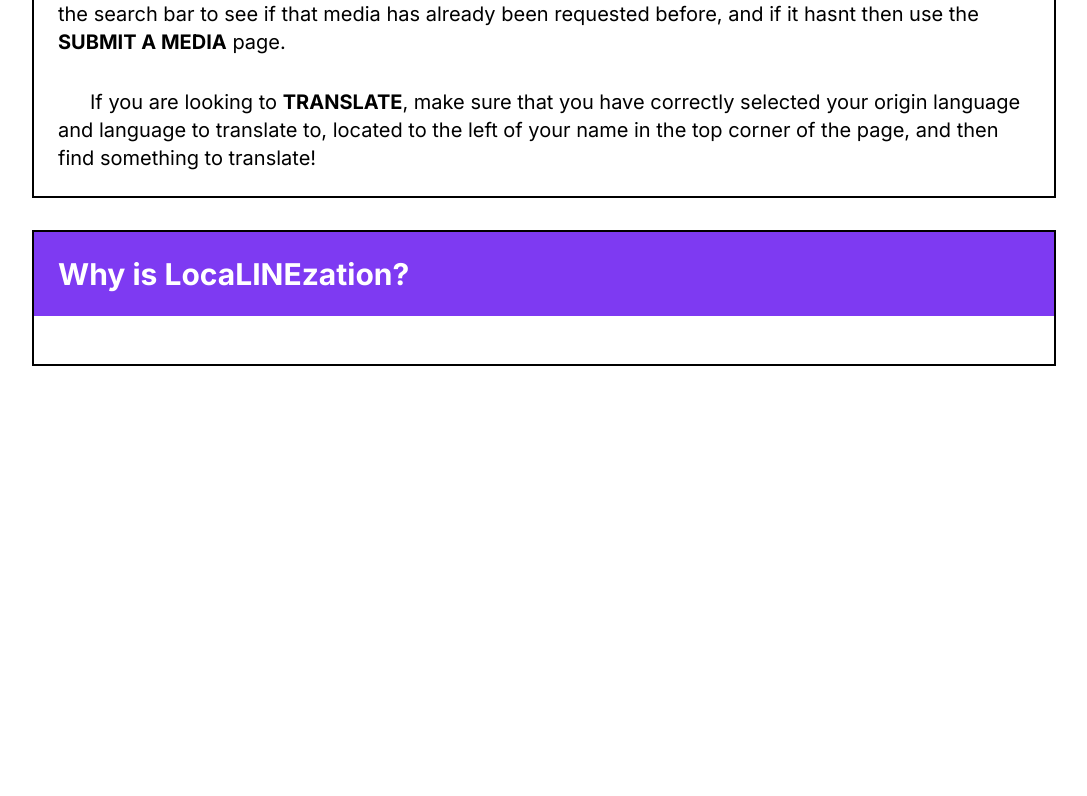
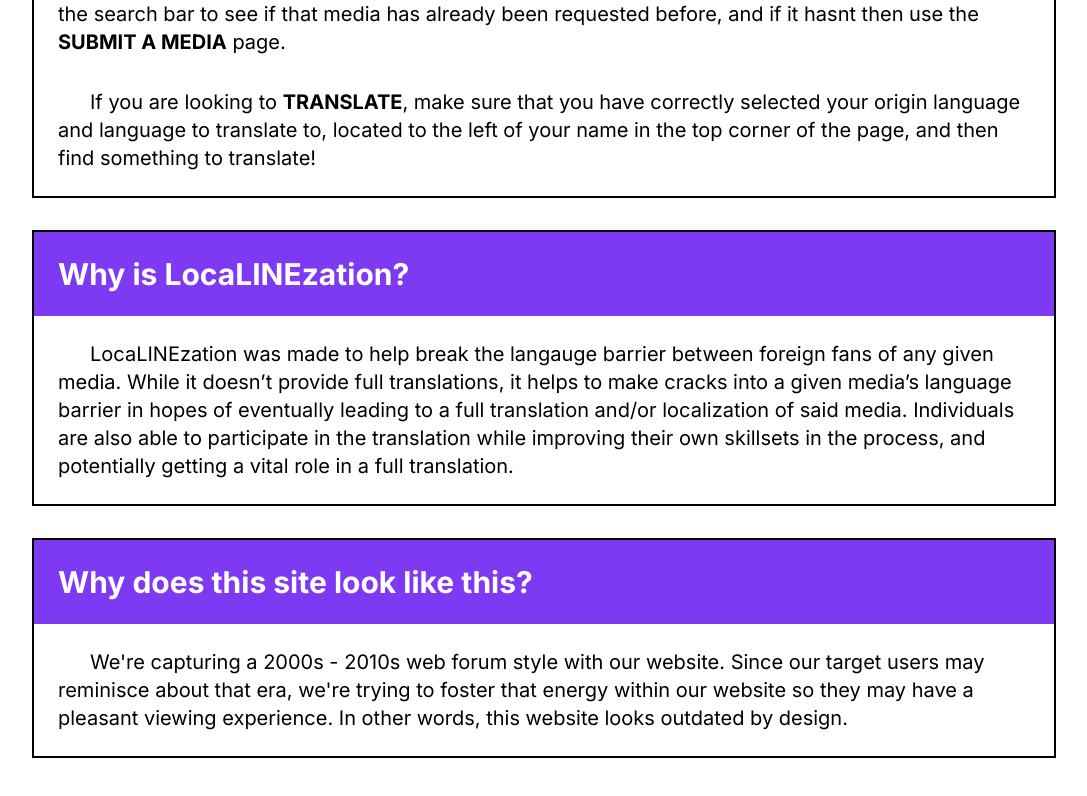
Before and after one commit to LeoJrTheTanooki/localinezation-front, a Next.js app in the folder localinezation-front/: page /AboutPage in a window 1280 px wide. Shown: the part 720-1516 px from the top of the page, without its empty margins (96-1183 px from the left). Before the commit the page ends 1134 px from the top, so only its background shows below. Built offline with nearby package versions, Linux system fonts and the light colour scheme.

Commit message:
Updated to new About Page

```diff
--- a/localinezation-front/src/app/AboutPage/page.tsx
+++ b/localinezation-front/src/app/AboutPage/page.tsx
@@ -9,7 +9,7 @@ const AboutPage = () => {
             <div id="pageHeader" className="flex items-center h-24 bg-fuchsia-300 p-12 mx-auto rounded-lg mt-2 mb-4">
                 <h1 className="text-center font-bold text-gray-700 text-4xl py-7">About Us</h1>
             </div>
-            <div className="w-[80vw] flex flex-col  border-black border-2 my-4">
+            <div className="w-[80vw] flex flex-col border-black border-2 my-4">
                 <div id="titleHeader" className="bg-purple-600 text-white p-6 text-3xl font-bold">
                     <p>What is LocaLINEzation?</p>
                 </div>
@@ -17,7 +17,7 @@ const AboutPage = () => {
                     <p className="indent-8">LocaLINEzation is a community driven website dedicated to translating parts of foreign media for fans who may not know said language. We use an open response system in order to allow for any and all potential translatiors to find where their expertise can be used, creating a direct LINE between the requester and the translating community.</p>
                 </div>
             </div>
-            <div className="w-[80vw] flex flex-col  border-black border-2 my-4">
+            <div className="w-[80vw] flex flex-col border-black border-2 my-4">
                 <div id="titleHeader" className="bg-purple-600 text-white p-6 text-3xl font-bold">
                     <p>How to use LocaLINEzation</p>
                 </div>
@@ -30,12 +30,25 @@ const AboutPage = () => {
                     </p>
                 </div>
             </div>
-            <div className="w-[80vw] flex flex-col  border-black border-2 my-4">
+            <div className="w-[80vw] flex flex-col border-black border-2 my-4">
                 <div id="titleHeader" className="bg-purple-600 text-white p-6 text-3xl font-bold">
                     <p>Why is LocaLINEzation?</p>
                 </div>
                 <div id="textBox" className="p-6 text-xl">
                     <p className="indent-8">
+                        LocaLINEzation was made to help break the langauge barrier between foreign fans of any given media. While it doesn&rsquo;t  provide full translations, it helps to make cracks into a given media&rsquo;s language barrier in hopes of eventually leading to a full translation and/or localization of said media. Individuals are also able to participate in the translation while improving their own skillsets in the process, and potentially getting a vital role in a full translation.
+                    </p>
+                </div>
+            </div>
+            <div className="w-[80vw] flex flex-col border-black border-2 my-4">
+                <div id="titleHeader" className="bg-purple-600 text-white p-6 text-3xl font-bold">
+                    <p>Why does this site look like this?</p>
+                </div>
+                <div id="textBox" className="p-6 text-xl">
+                    <p className="indent-8">
+                        We&apos;re capturing a 2000s - 2010s web forum style with our website. Since our target users may reminisce about that era, we&apos;re trying to foster that energy within our website so they may have a pleasant viewing experience. In other words, this website looks outdated by design.
+                    </p>
+                    <p>
 
                     </p>
                 </div>
```
